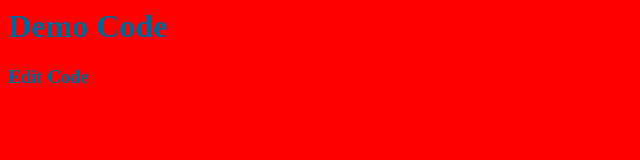
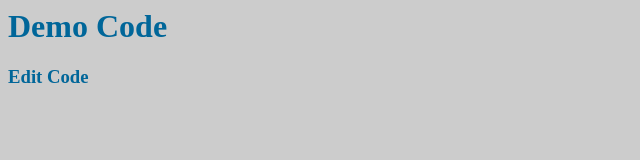
Before and after one commit to thuygiang205/Demo, a plain HTML site: page index.html in a window 1280 px wide. Shown: the whole page, without its empty margins (0-640 px from the left). Drawn offline with Linux system fonts and the light colour scheme.

Commit message:
thay doi bgr

```diff
--- a/styles.css
+++ b/styles.css
@@ -1,4 +1,4 @@
 body {
   color: #006699;
-  background-color:red;
+  background-color:#ccc;
 }
```
